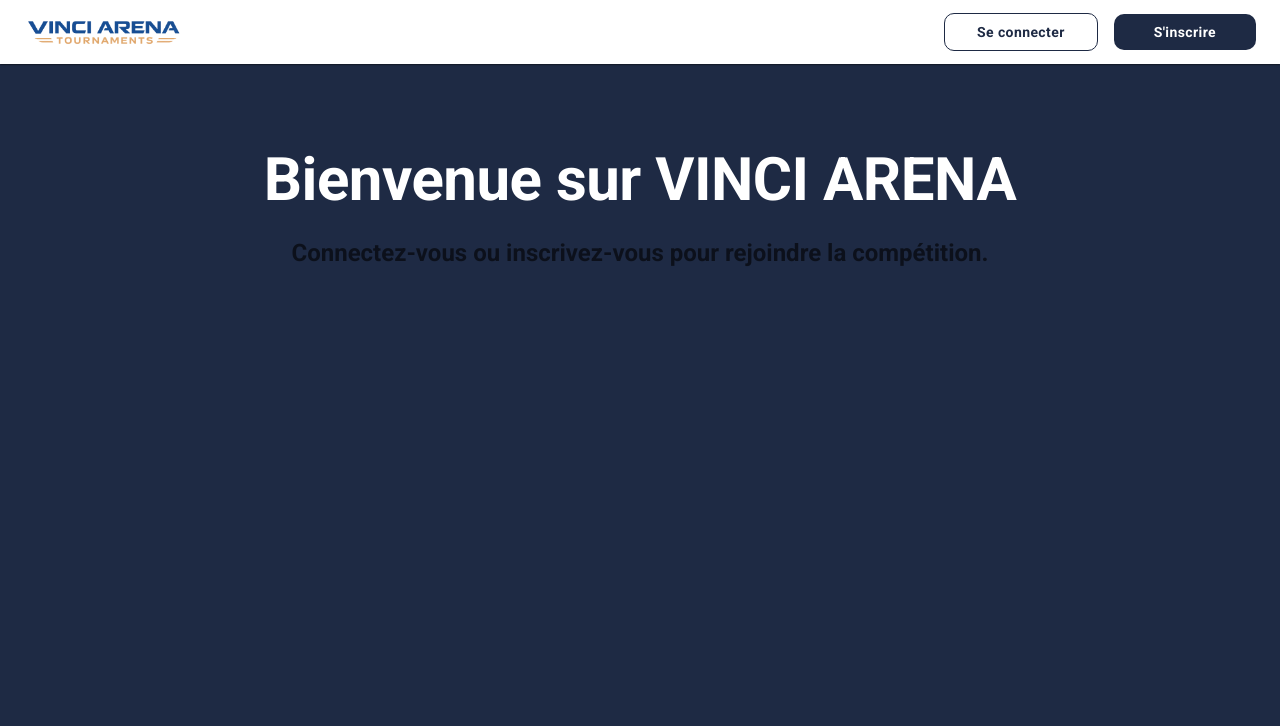
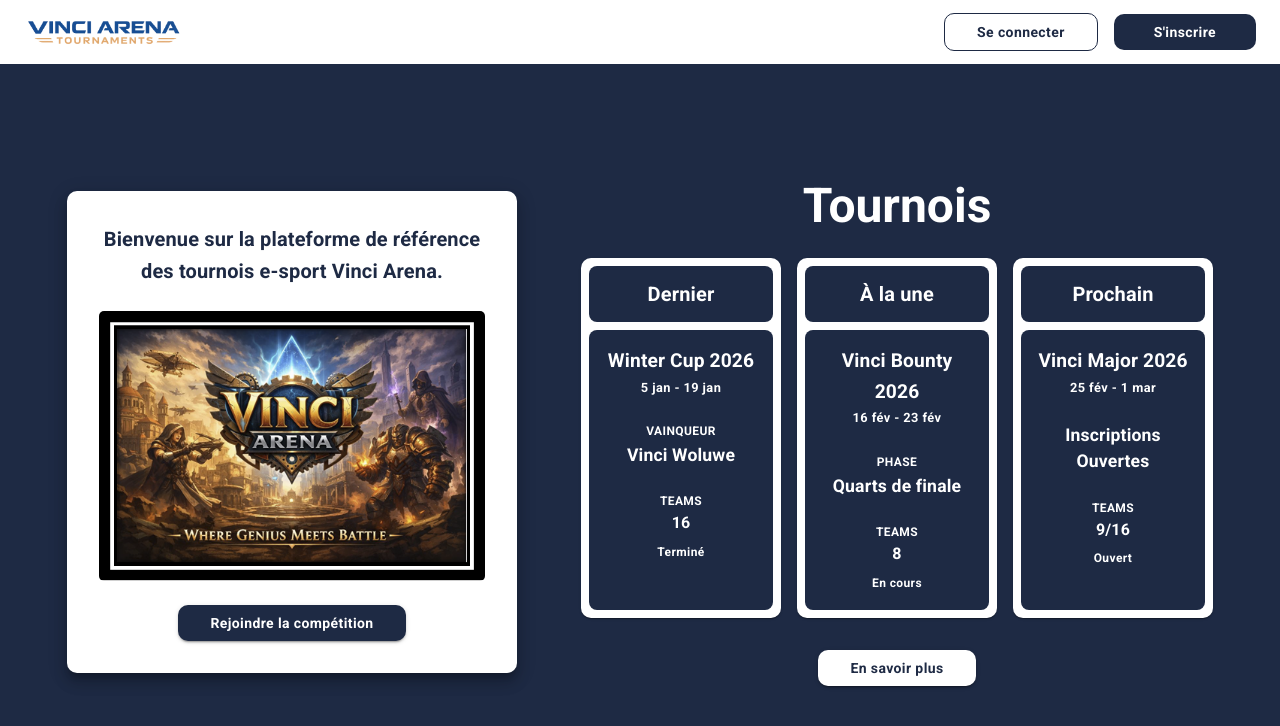
Before and after one commit to Nawfal-Touzani/Conception-application, a React (Vite) app in the folder frontend/: page / in a window 1280 px wide. Shown: the top 726 px of the page. Built offline with nearby package versions, Linux system fonts and the light colour scheme.

Commit message:
feat(sign-in): implement auth pages, dynamic navbar and homepage layout

```diff
--- a/frontend/src/components/App/index.tsx
+++ b/frontend/src/components/App/index.tsx
@@ -18,7 +18,10 @@
 
       {/* This is where the React Router magic happens! */}
       {/* Outlet will be replaced by LoginPage, RegisterPage, or HomePage depending on the URL */}
-      <Box component="main" sx={{ flexGrow: 1 }}>
+      <Box
+        component="main"
+        sx={{ flexGrow: 1, display: 'flex', flexDirection: 'column' }}
+      >
         <Outlet />
       </Box>
     </Box>
--- a/frontend/src/components/Navbar/index.tsx
+++ b/frontend/src/components/Navbar/index.tsx
@@ -116,16 +116,33 @@
 
               {/* Profile (only if not on profile page) */}
               {!isProfilePage && (
-                <img
-                  src={member}
-                  alt="Profile picture"
-                  style={{
-                    height: '40px',
+                <Box
+                  onClick={() => navigate('/members/me')}
+                  sx={{
+                    display: 'flex',
+                    alignItems: 'center',
+                    justifyContent: 'center',
                     borderRadius: '50%',
                     cursor: 'pointer',
+                    border: '2px solid transparent',
+                    transition: 'all 0.2s ease-in-out',
+                    '&:hover': {
+                      borderColor: '#1e2a44',
+                    },
                   }}
-                  onClick={() => navigate('/members/me')}
-                />
+                >
+                  <img
+                    src={member}
+                    alt="Profile picture"
+                    style={{
+                      height: '40px',
+                      width: '40px',
+                      borderRadius: '50%',
+                      objectFit: 'cover',
+                      display: 'block',
+                    }}
+                  />
+                </Box>
               )}
 
               {/* Log out (only if on profile page) */}
--- a/frontend/src/components/pages/HomePage.tsx
+++ b/frontend/src/components/pages/HomePage.tsx
@@ -1,26 +1,219 @@
-import { Container, Typography, Box } from '@mui/material';
+import React from 'react';
+import { Box, Button, Typography, Paper } from '@mui/material';
 import { useAuth } from '../../contexts/AuthContext';
+import { useNavigate } from 'react-router-dom';
+import homeImage from '../../assets/images/home_logo.png';
 
-const HomePage = () => {
-  const { user } = useAuth(); // Retrieve the logged-in user
+// Static for now
+const TOURNAMENTS_DATA = [
+  {
+    id: 1,
+    status: 'Dernier',
+    title: 'Winter Cup 2026',
+    dates: '5 jan - 19 jan',
+    phaseLabel: 'VAINQUEUR',
+    phaseValue: 'Vinci Woluwe',
+    teams: '16',
+    state: 'Terminé',
+  },
+  {
+    id: 2,
+    status: 'À la une',
+    title: 'Vinci Bounty 2026',
+    dates: '16 fév - 23 fév',
+    phaseLabel: 'PHASE',
+    phaseValue: 'Quarts de finale',
+    teams: '8',
+    state: 'En cours',
+  },
+  {
+    id: 3,
+    status: 'Prochain',
+    title: 'Vinci Major 2026',
+    dates: '25 fév - 1 mar',
+    phaseLabel: '',
+    phaseValue: 'Inscriptions Ouvertes',
+    teams: '9/16',
+    state: 'Ouvert',
+  },
+];
+
+const HomePage: React.FC = () => {
+  const { user } = useAuth();
+  const navigate = useNavigate();
 
   return (
-    <Container maxWidth="md">
-      <Box sx={{ mt: 10, textAlign: 'center', color: 'white' }}>
-        <Typography variant="h2" component="h1" fontWeight="bold" gutterBottom>
-          Bienvenue sur VINCI ARENA
+    <Box
+      sx={{
+        flexGrow: 1,
+        backgroundColor: '#1e2a44',
+        display: 'flex',
+        flexDirection: { xs: 'column', lg: 'row' },
+        justifyContent: 'center',
+        alignItems: 'center',
+        gap: 8,
+        p: 4,
+      }}
+    >
+      {/* Welcome section */}
+      <Paper
+        elevation={10}
+        sx={{
+          width: 450,
+          borderRadius: '10px',
+          p: 4,
+          display: 'flex',
+          flexDirection: 'column',
+          alignItems: 'center',
+          textAlign: 'center',
+        }}
+      >
+        <Typography variant="h6" color="#1e2a44" mb={3}>
+          Bienvenue sur la plateforme de référence des tournois e-sport Vinci
+          Arena.
         </Typography>
+
+        <Box
+          component="img"
+          src={homeImage}
+          alt="Vinci Arena Game Image"
+          sx={{ width: '100%', borderRadius: '5px', mb: 3 }}
+        />
+
         {user ? (
-          <Typography variant="h5" color="primary.main">
-            Prêt pour le prochain tournoi, {user.tag} ?
-          </Typography>
+          <Box>
+            <Typography variant="h6" color="#1e2a44">
+              Bonjour, {user.tag}.
+            </Typography>
+            <Typography variant="h6" color="#1e2a44">
+              Prêt pour la compétition ?
+            </Typography>
+          </Box>
         ) : (
-          <Typography variant="h5" color="text.secondary">
-            Connectez-vous ou inscrivez-vous pour rejoindre la compétition.
-          </Typography>
+          <Button
+            variant="contained"
+            onClick={() => navigate('/register')}
+            sx={{
+              backgroundColor: '#1e2a44',
+              color: 'white',
+              borderRadius: '10px',
+              textTransform: 'none',
+              fontWeight: 'bold',
+              px: 4,
+            }}
+          >
+            Rejoindre la compétition
+          </Button>
         )}
+      </Paper>
+
+      {/* Tournaments section */}
+      <Box display="flex" flexDirection="column" alignItems="center" gap={3}>
+        <Typography variant="h3" color="white" fontWeight="bold">
+          Tournois
+        </Typography>
+
+        <Box display="flex" gap={2} flexWrap="wrap" justifyContent="center">
+          {/* Cards */}
+          {TOURNAMENTS_DATA.map((tournament) => (
+            <Paper
+              key={tournament.id}
+              sx={{
+                p: 1,
+                borderRadius: '10px',
+                width: 200,
+                display: 'flex',
+                flexDirection: 'column',
+                gap: 1,
+              }}
+            >
+              {/* Tournament Status section */}
+              <Box
+                sx={{
+                  backgroundColor: '#1e2a44',
+                  color: 'white',
+                  borderRadius: '8px',
+                  py: 1.5,
+                  textAlign: 'center',
+                }}
+              >
+                <Typography variant="h6" fontWeight="bold">
+                  {tournament.status}
+                </Typography>
+              </Box>
+
+              {/* Tournaments details */}
+              <Box
+                sx={{
+                  backgroundColor: '#1e2a44',
+                  color: 'white',
+                  borderRadius: '8px',
+                  p: 2,
+                  flexGrow: 1,
+                  textAlign: 'center',
+                }}
+              >
+                <Typography variant="h6" fontWeight="bold" fontSize="1.2rem">
+                  {tournament.title}
+                </Typography>
+                <Typography
+                  variant="caption"
+                  display="block"
+                  mb={3}
+                  fontSize="0.8rem"
+                >
+                  {tournament.dates}
+                </Typography>
+
+                <Typography variant="caption" display="block" fontWeight="bold">
+                  {tournament.phaseLabel}
+                </Typography>
+                <Typography
+                  variant="body1"
+                  fontWeight="bold"
+                  mb={3}
+                  fontSize="1.1rem"
+                >
+                  {tournament.phaseValue}
+                </Typography>
+
+                <Typography variant="caption" display="block">
+                  TEAMS
+                </Typography>
+                <Typography
+                  variant="body2"
+                  mb={1}
+                  fontWeight="bold"
+                  fontSize="1rem"
+                >
+                  {tournament.teams}
+                </Typography>
+                <Typography variant="caption" display="block" fontWeight="bold">
+                  {tournament.state}
+                </Typography>
+              </Box>
+            </Paper>
+          ))}
+        </Box>
+
+        <Button
+          onClick={() => navigate('/tournaments')}
+          variant="contained"
+          sx={{
+            backgroundColor: 'white',
+            color: '#1e2a44',
+            borderRadius: '10px',
+            textTransform: 'none',
+            fontWeight: 'bold',
+            px: 4,
+            mt: 1,
+            '&:hover': { backgroundColor: '#f0f0f0' },
+          }}
+        >
+          En savoir plus
+        </Button>
       </Box>
-    </Container>
+    </Box>
   );
 };
 
--- a/frontend/src/components/pages/LoginPage.tsx
+++ b/frontend/src/components/pages/LoginPage.tsx
@@ -49,7 +49,7 @@
     // Background
     <Box
       sx={{
-        minHeight: '100vh',
+        flexGrow: 1,
         backgroundColor: '#1e2a44',
         display: 'flex',
         alignItems: 'center',
@@ -166,7 +166,7 @@
           onClick={handleSubmit}
           variant="contained"
           sx={{
-            mt: 3,
+            mt: 5,
             backgroundColor: 'white',
             color: '#1e2a44',
             borderRadius: '10px',
--- a/frontend/src/components/pages/RegisterPage.tsx
+++ b/frontend/src/components/pages/RegisterPage.tsx
@@ -59,6 +59,7 @@
   const [error, setError] = useState<string | null>(null);
 
   // fetch images & specialities
+  // why not in a separate service?
   useEffect(() => {
     const fetchFormData = async () => {
       try {
@@ -106,7 +107,7 @@
   return (
     <Box
       sx={{
-        minHeight: '100vh',
+        flexGrow: 1,
         backgroundColor: '#1e2a44',
         display: 'flex',
         alignItems: 'center',
@@ -252,7 +253,7 @@
                 Choisir un avatar
               </Typography>
 
-              {/* Grille des avatars */}
+              {/* Avatars */}
               <Box
                 display="flex"
                 flexWrap="wrap"
@@ -269,8 +270,8 @@
                     sx={{
                       width: 60,
                       height: 60,
-                      objectFit: 'contain', // <-- Empêche le zoom excessif et le rognage
-                      boxSizing: 'border-box', // <-- Assure que la bordure n'écrase pas l'image
+                      objectFit: 'contain',
+                      boxSizing: 'border-box',
                       borderRadius: '8px',
                       cursor: 'pointer',
                       border:
@@ -293,7 +294,7 @@
             type="submit"
             variant="contained"
             sx={{
-              mt: 3,
+              mt: 5,
               backgroundColor: 'white',
               color: '#1e2a44',
               borderRadius: '10px',
```
Also changed, not shown: frontend/src/assets/images/home_logo.png (added).
